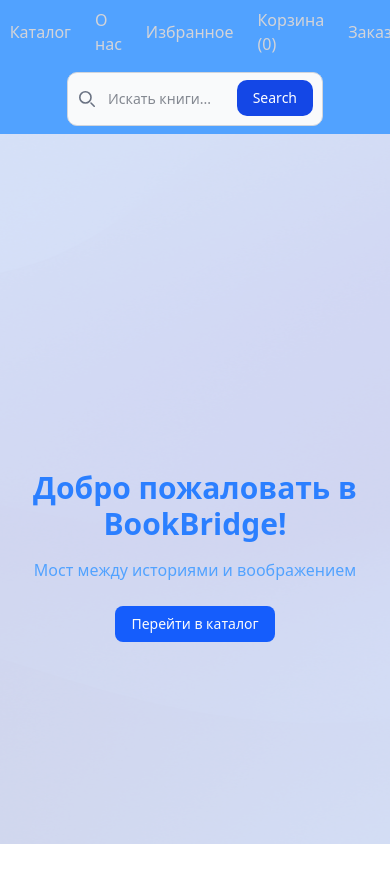
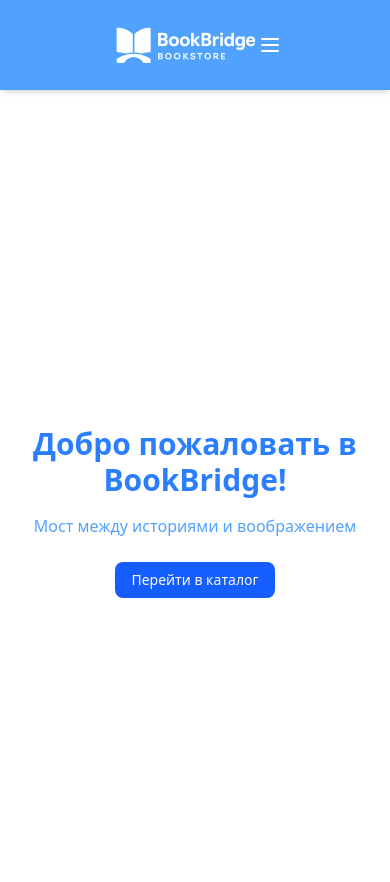
Before and after one commit to matuha07/book-store, a Next.js app: page / in a window 390 px wide. Shown: the top 882 px of the page. Built offline with nearby package versions, Linux system fonts and the light colour scheme.

Commit message:
add mobile burger menu

```diff
--- a/src/app/about/page.tsx
+++ b/src/app/about/page.tsx
@@ -4,7 +4,6 @@ import { Header } from "@/components/shared/Header";
 export default function AboutPage() {
   return (
     <>
-      <Header />
       <main className="pt-20">
         <div className="container mx-auto px-6 py-10">
           <h1 className="text-3xl font-bold text-center text-blue-600 mb-6">О компании BookBridge</h1>
--- a/src/app/book/[bookId]/page.tsx
+++ b/src/app/book/[bookId]/page.tsx
@@ -100,7 +100,6 @@ export default function BookPage() {
   if (loading) {
     return (
       <>
-        <Header />
         <div className="container mx-auto px-6 py-10">
           <div className="flex flex-col md:flex-row gap-10 items-start">
             <Skeleton className="w-full md:w-1/3 h-[400px] rounded-md" />
@@ -120,7 +119,6 @@ export default function BookPage() {
   if (!book) {
     return (
       <>
-        <Header />
         <div className="container mx-auto px-6 py-10">
           <p className="text-gray-600">Книга не найдена</p>
         </div>
@@ -130,7 +128,6 @@ export default function BookPage() {
 
   return (
     <>
-      <Header />
       <div className="container mx-auto px-6 py-10">
         <div className="flex flex-col md:flex-row gap-10 items-start">
           <div className="w-full md:w-1/3">
--- a/src/app/cart/page.tsx
+++ b/src/app/cart/page.tsx
@@ -34,7 +34,6 @@ export default function CartPage() {
 
   return (
     <>
-      <Header />
 
       <div className="container mx-auto px-6 py-10">
         <h1 className="text-3xl font-bold text-center text-blue-600 mb-8">
--- a/src/app/catalog/page.tsx
+++ b/src/app/catalog/page.tsx
@@ -4,7 +4,6 @@ import { Header } from "@/components/shared/Header"
 export default function CatalogPage() {
     return (
         <>
-            <Header/>
             <Catalog/>
         </>
     )
--- a/src/app/favorites/page.tsx
+++ b/src/app/favorites/page.tsx
@@ -9,7 +9,6 @@ export default function FavoritesPage() {
 
   return (
     <>
-    <Header/>
     <div className="container mx-auto p-6">
       <h1 className="text-3xl font-bold text-center text-blue-600 mb-8">Избранное</h1>
       {favorites.length === 0 ? (
--- a/src/app/layout.tsx
+++ b/src/app/layout.tsx
@@ -1,6 +1,7 @@
-import type { Metadata } from "next";
+import React from "react";
 import { Geist, Geist_Mono } from "next/font/google";
 import "./globals.css";
+import {Header} from "@/components/shared/Header";
 
 const geistSans = Geist({
   variable: "--font-geist-sans",
@@ -12,30 +13,25 @@ const geistMono = Geist_Mono({
   subsets: ["latin"],
 });
 
-export const metadata: Metadata = {
+export const metadata = {
   title: "Create Next App",
   description: "Generated by create next app",
 };
 
 export default function RootLayout({
   children,
-}: Readonly<{
+}: {
   children: React.ReactNode;
-}>) {
+}) {
   return (
     <html lang="en">
       <body
         className={`${geistSans.variable} ${geistMono.variable} antialiased relative min-h-screen`}
+        style={{ paddingTop: "90px" }} // отступ под хедер
       >
-        <div className="fixed inset-0 -z-10 opacity-20">
-          <img
-            src="/bg.png"
-            alt="background"
-            className="w-full h-full object-cover"
-          />
-        </div>
+        <Header className="fixed top-0 left-0 right-0 z-50" />
 
-        {children}
+        <div>{children}</div>
       </body>
     </html>
   );
--- a/src/app/orders/page.tsx
+++ b/src/app/orders/page.tsx
@@ -19,7 +19,6 @@ export default function OrdersPage() {
 
   return (
     <>
-      <Header />
       <div className="container mx-auto px-6 py-10">
         <h1 className="text-3xl font-bold text-blue-600 mb-6">
           История заказов
--- a/src/app/page.tsx
+++ b/src/app/page.tsx
@@ -5,7 +5,6 @@ import  Welcome  from "@/components/Welcome";
 export default function Home() {
   return (
     <>
-      <Header />
       <Welcome />
     </>
 
--- a/src/components/shared/CheckoutDialog.tsx
+++ b/src/components/shared/CheckoutDialog.tsx
@@ -37,7 +37,7 @@ export default function CheckoutDialog({
     return (
         <AlertDialog>
             <AlertDialogTrigger asChild>
-                <Button className="bg-blue-600 hover:bg-blue-700 text-white px-6 py-3 text-lg rounded-xl">
+                <Button className="bg-blue-600 hover:bg-blue-700 text-white px-6 py-3 text-lg">
                     Оформить заказ
                 </Button>
             </AlertDialogTrigger>
--- a/src/components/shared/Header.tsx
+++ b/src/components/shared/Header.tsx
@@ -1,12 +1,11 @@
 "use client";
-import React from "react";
+import React, { useState } from "react";
 import Link from "next/link";
 import { cn } from "@/lib/utils";
 import { Container } from "./Container";
 import { SearchBar } from "./SearchBar";
-import Image from 'next/image'
+import Image from "next/image";
 import { useCartStore } from "@/app/stores/cart";
-
 
 interface Props {
   className?: string;
@@ -14,23 +13,87 @@ interface Props {
 
 export const Header: React.FC<Props> = ({ className }) => {
   const cartBooks = useCartStore((s) => s.cart);
+  const [isOpen, setIsOpen] = useState(false);
+
   return (
-        <div className={cn("bg-blue-400 p-2 text-zinc-300", className)}>
-            <Container className="flex justify-center gap-4 flex-wrap">
-                <div className="flex items-center gap-6">
-                    <Link href="/" className="font-bold text-white">
-                        <Image width={200} height={49} src="/logo.png" alt="logo" />
+    <div
+      className={cn(
+        "bg-blue-400 p-2 text-zinc-300 h-[90px] flex items-center shadow-md",
+        className
+      )}
+    >
+      <Container className="flex justify-between items-center">
+        {/* Логотип */}
+        <Link href="/" className="font-bold text-white flex items-center gap-2">
+          <Image width={150} height={35} src="/logo.png" alt="logo" />
         </Link>
 
+        {/* Кнопка гамбургер */}
+        <button
+          className="md:hidden text-white focus:outline-none"
+          onClick={() => setIsOpen(!isOpen)}
+          aria-label="Toggle menu"
+        >
+          {/* Простой svg гамбургер */}
+          <svg
+            className="w-6 h-6"
+            fill="none"
+            stroke="currentColor"
+            viewBox="0 0 24 24"
+            xmlns="http://www.w3.org/2000/svg"
+          >
+            {isOpen ? (
+              <path
+                strokeLinecap="round"
+                strokeLinejoin="round"
+                strokeWidth={2}
+                d="M6 18L18 6M6 6l12 12"
+              />
+            ) : (
+              <path
+                strokeLinecap="round"
+                strokeLinejoin="round"
+                strokeWidth={2}
+                d="M4 6h16M4 12h16M4 18h16"
+              />
+            )}
+          </svg>
+        </button>
+
+        {/* Навигация: скрыта на мобилке, видна на md+ */}
+        <nav className="hidden md:flex gap-6 items-center text-white">
           <Link href="/catalog">Каталог</Link>
           <Link href="/about">О нас</Link>
           <Link href="/favorites">Избранное</Link>
-                    <Link href="/cart"> Корзина ({cartBooks.length})</Link>
+          <Link href="/cart">Корзина ({cartBooks.length})</Link>
           <Link href="/orders">Заказы</Link>
+          <SearchBar />
+        </nav>
+      </Container>
+
+      {/* Мобильное меню */}
+      {isOpen && (
+        <div className="fixed top-[90px] left-0 right-0 bg-blue-400 text-white p-4 md:hidden shadow-lg z-50">
+          <nav className="flex flex-col gap-4">
+            <Link href="/catalog" onClick={() => setIsOpen(false)}>
+              Каталог
+            </Link>
+            <Link href="/about" onClick={() => setIsOpen(false)}>
+              О нас
+            </Link>
+            <Link href="/favorites" onClick={() => setIsOpen(false)}>
+              Избранное
+            </Link>
+            <Link href="/cart" onClick={() => setIsOpen(false)}>
+              Корзина ({cartBooks.length})
+            </Link>
+            <Link href="/orders" onClick={() => setIsOpen(false)}>
+              Заказы
+            </Link>
+            <SearchBar />
+          </nav>
         </div>
-
-                <SearchBar />
-            </Container>
+      )}
     </div>
   );
 };
```
Lines whose indentation alone changed are shown as unchanged.
